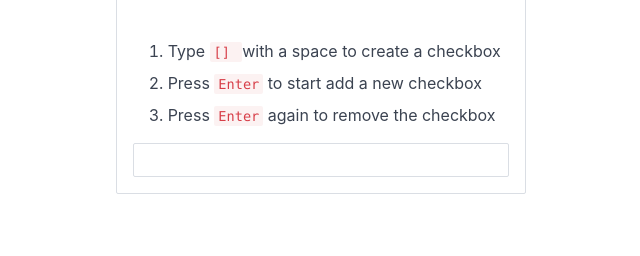
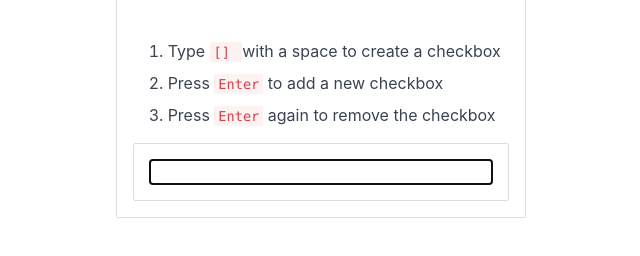
Before and after one commit to ThePersonalDev/contenteditable-checkboxes, a website built with Parcel: page index.html in a window 1280 px wide. Shown: the part 144-400 px from the top of the page, without its empty margins (319-959 px from the left). Built offline with nearby package versions, Linux system fonts and the light colour scheme.

Commit message:
#2 Creates a contenteditable by class

```diff
--- a/index.html
+++ b/index.html
@@ -5,6 +5,8 @@
   <meta name="viewport" content="width=device-width, initial-scale=1.0">
   <title>Contenteditable Checkboxes</title>
   <link rel="stylesheet" href="node_modules/spectre.css/src/spectre.scss">
+
+  <script src="src/index.js"></script>
 </head>
 <body>
   <div class="container" style="margin-top: 100px">
@@ -17,13 +19,13 @@
           <div class="card-body">
             <ol>
               <li>Type <code>[] </code> with a space to create a checkbox</li>
-              <li>Press <code>Enter</code> to start add a new checkbox</li>
+              <li>Press <code>Enter</code> to add a new checkbox</li>
               <li>Press <code>Enter</code> again to remove the checkbox</li>
             </ol>
 
             <div class="card">
               <div class="card-body">
-                <div class="contenteditable-with-checkboxes"></div>
+                <div class="contenteditable-checkboxes"></div>
               </div>
             </div>
           </div>
--- /dev/null
+++ b/src/index.js
@@ -0,0 +1,16 @@
+document.addEventListener('DOMContentLoaded', function () {
+  document.querySelectorAll('.contenteditable-checkboxes').forEach($el => {
+
+    // Create a wrapping container
+    const $wrap = document.createElement('div')
+    $el.appendChild($wrap)
+    $wrap.classList.add('contenteditable-checkboxes-wrap')
+
+    // Create the contenteditable area
+    const $editable = document.createElement('div')
+    $wrap.appendChild($editable)
+    $wrap.classList.add('contenteditable-checkboxes-content')
+    $editable.setAttribute('contenteditable', true)
+    $editable.focus()
+  })
+})
```
